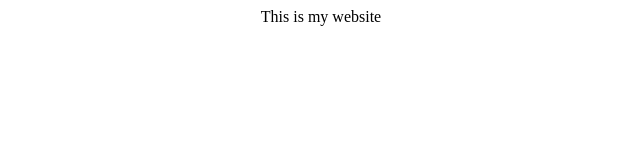
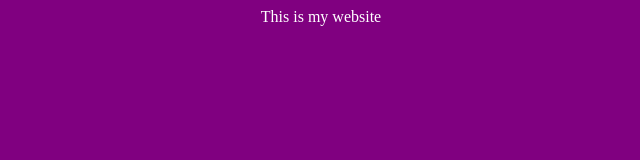
Before and after one commit to songssssss/songssssss.github.io, a plain HTML site: page index.html in a window 1280 px wide. Shown: the whole page, without its empty margins (319-959 px from the left). Drawn offline with Linux system fonts and the light colour scheme.

Commit message:
Update index.html

```diff
--- a/index.html
+++ b/index.html
@@ -9,7 +9,7 @@
 
   <style>
     body {
-      background-color: purple:
+      background-color: purple;
       color: #fff;
       text-align: center;
     }
```
